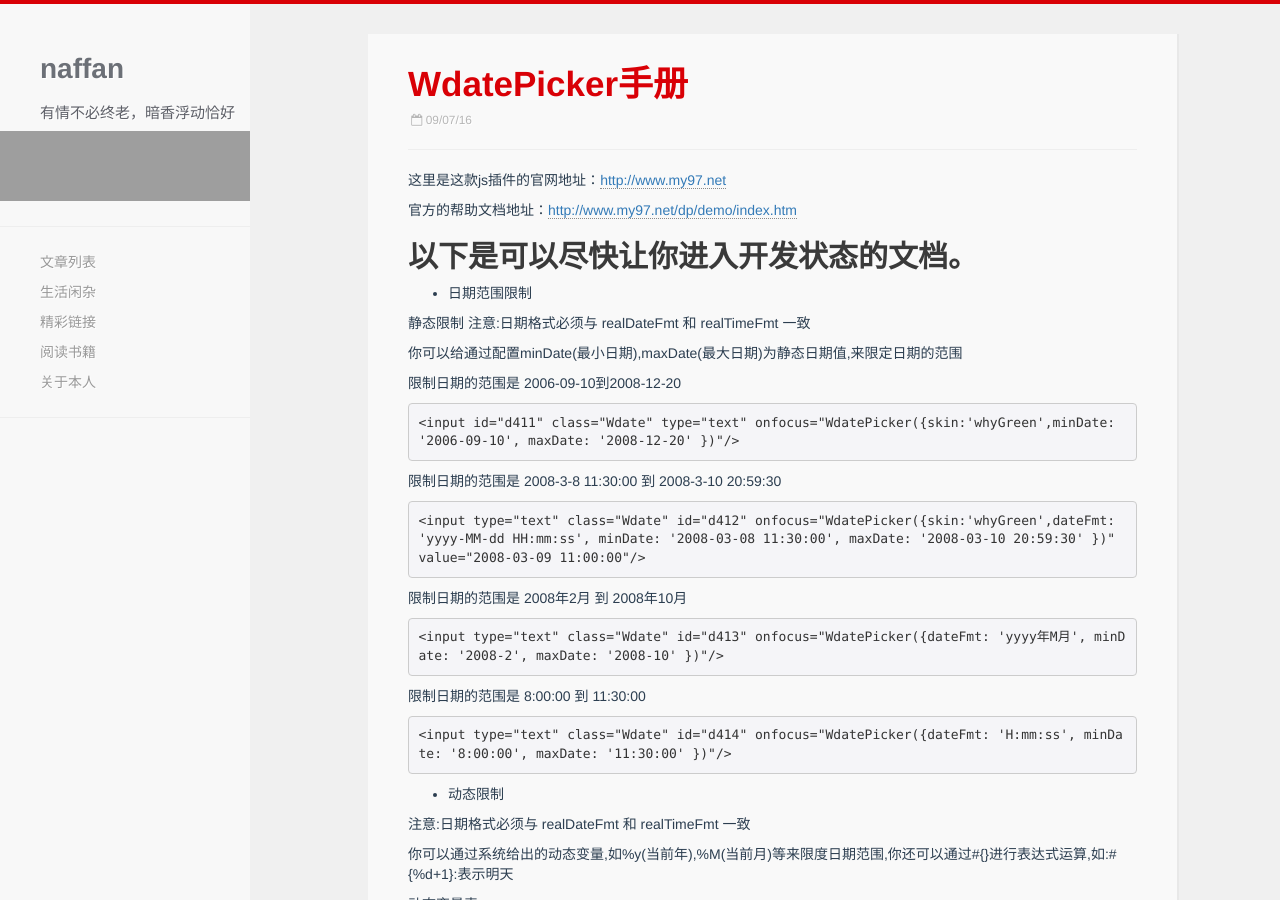
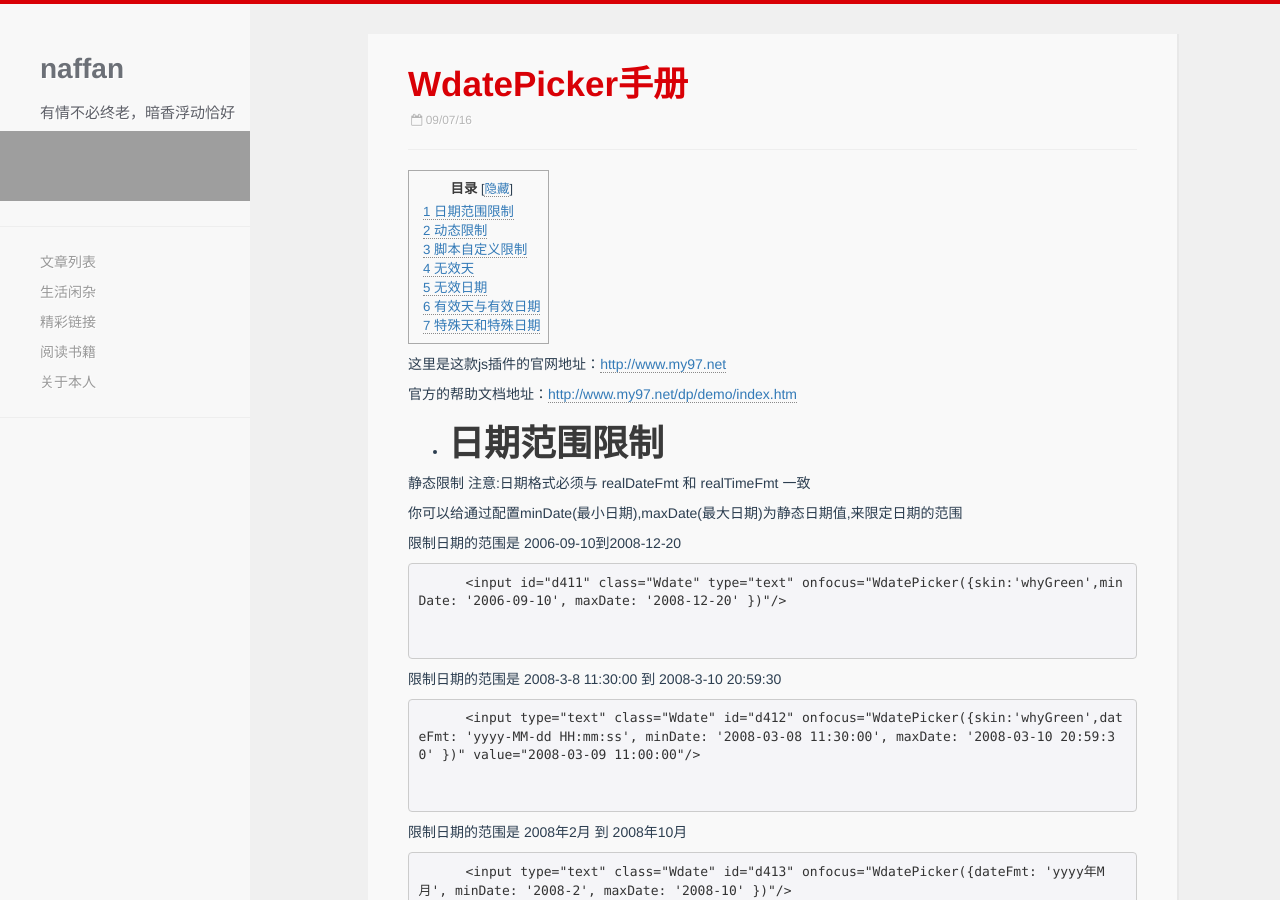
Before and after one commit to naffan2014/naffan2014.github.io, a Jekyll site: the page built from _posts/2016-09-07-1.md, in a window 1280 px wide and 900 px high. Built offline with Jekyll 4.4.1, drawn with Linux system fonts in a browser that asks for light colours; nearby versions of some CDN libraries; comment, search, counter and statistics services are not loaded; grey boxes are pictures that could not be loaded.

Commit message:
jekyll build

```diff
--- a/_layouts/post.html
+++ b/_layouts/post.html
@@ -3,13 +3,16 @@
 ---
 <link rel="stylesheet" href="{{ site.baseurl }}/css/toc.css" type="text/css" media="screen">
 <script src="{{ site.baseurl }}/js/jquery.tocLight.js"></script>
+
+<link rel="stylesheet" href="//cdn.bootcss.com/nprogress/0.2.0/nprogress.min.css" type="text/css">
+<script src="//cdn.bootcss.com/nprogress/0.2.0/nprogress.min.js"></script>
+
 <script type="text/javascript" charset="utf-8">
   $(function() {
       $("img.lazy").lazyload({effect: "fadeIn"});
       $.toc.clickHideButton();
   });
 </script>
-
 
 <div id="article">
 	<div class="article-title">{{ page.title }}</div>
--- a/_posts/2016-09-07-1.md
+++ b/_posts/2016-09-07-1.md
@@ -7,9 +7,8 @@
 
 官方的帮助文档地址：[http://www.my97.net/dp/demo/index.htm](http://www.my97.net/dp/demo/index.htm)
 
-## 以下是可以尽快让你进入开发状态的文档。
-
-* 日期范围限制
+ * 日期范围限制
+===
 
 静态限制
 注意:日期格式必须与 realDateFmt 和 realTimeFmt 一致
@@ -48,6 +47,7 @@
 
 
 * 动态限制
+===
 
 
 注意:日期格式必须与 realDateFmt 和 realTimeFmt 一致
@@ -127,6 +127,7 @@
 
 
 * 脚本自定义限制
+===
 
 
 注意:日期格式必须与 realDateFmt 和 realTimeFmt 一致
@@ -260,6 +261,7 @@
 
 
 * 无效天
+===
 
 
 可以使用此功能禁用周日至周六所对应的日期,相关属性:disabledDays (0至6 分别代表 周日至周六)
@@ -280,6 +282,7 @@
 
 
 * 无效日期
+===
 
 
 注意:日期格式必须与 realDateFmt 和 realTimeFmt 一致
@@ -403,6 +406,7 @@
 
 
 * 有效天与有效日期
+===
 
 
 使用无效天和无效日期可以很方便的禁用不可用的日期,但是在只需要启用少部分日期的情况下,有效天和有效日期的功能就非常适合了.
@@ -423,6 +427,7 @@
 
 
 * 特殊天和特殊日期
+===
 
 
 特殊天和特殊日期的用法跟完全无效天和无效日期完全相同,但是opposite属性对其无效
```
Also changed, not shown: 7 other files.
